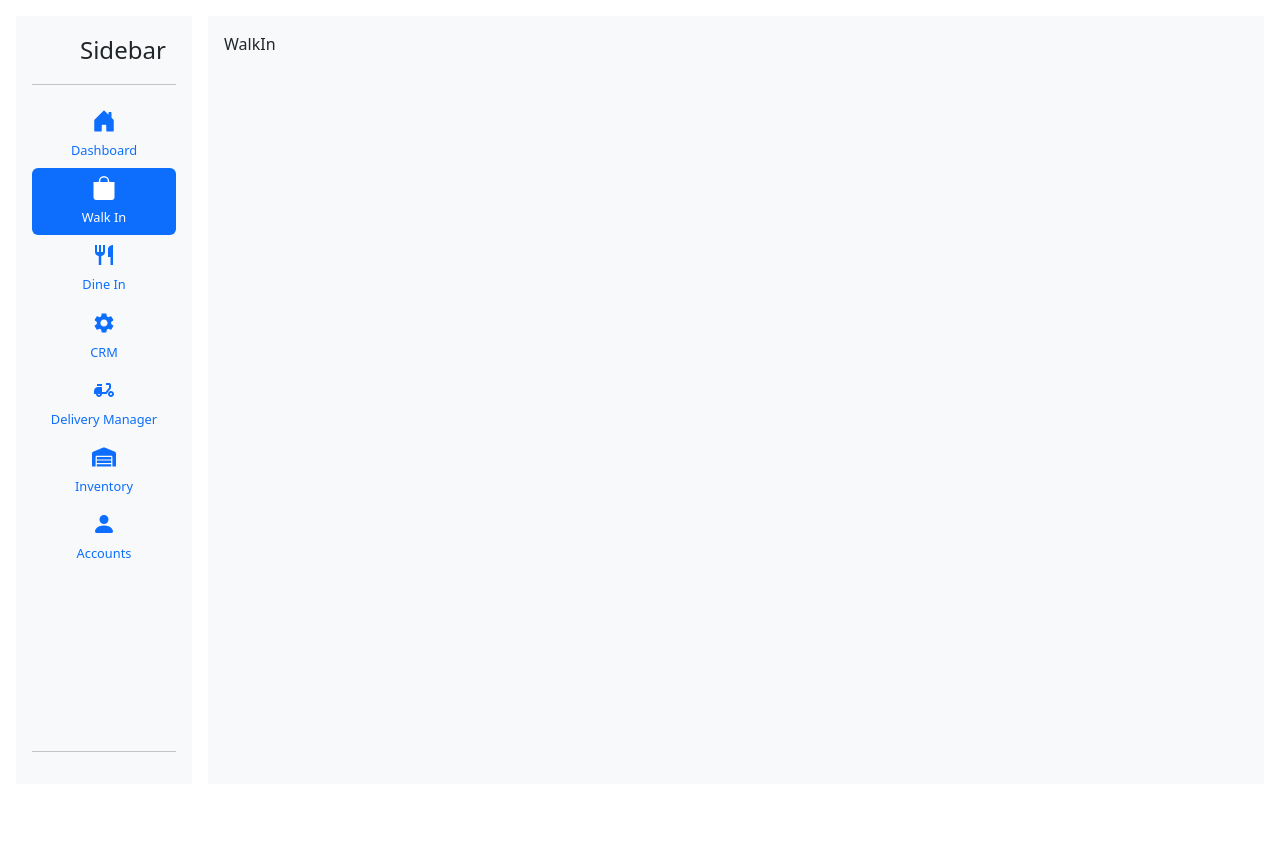
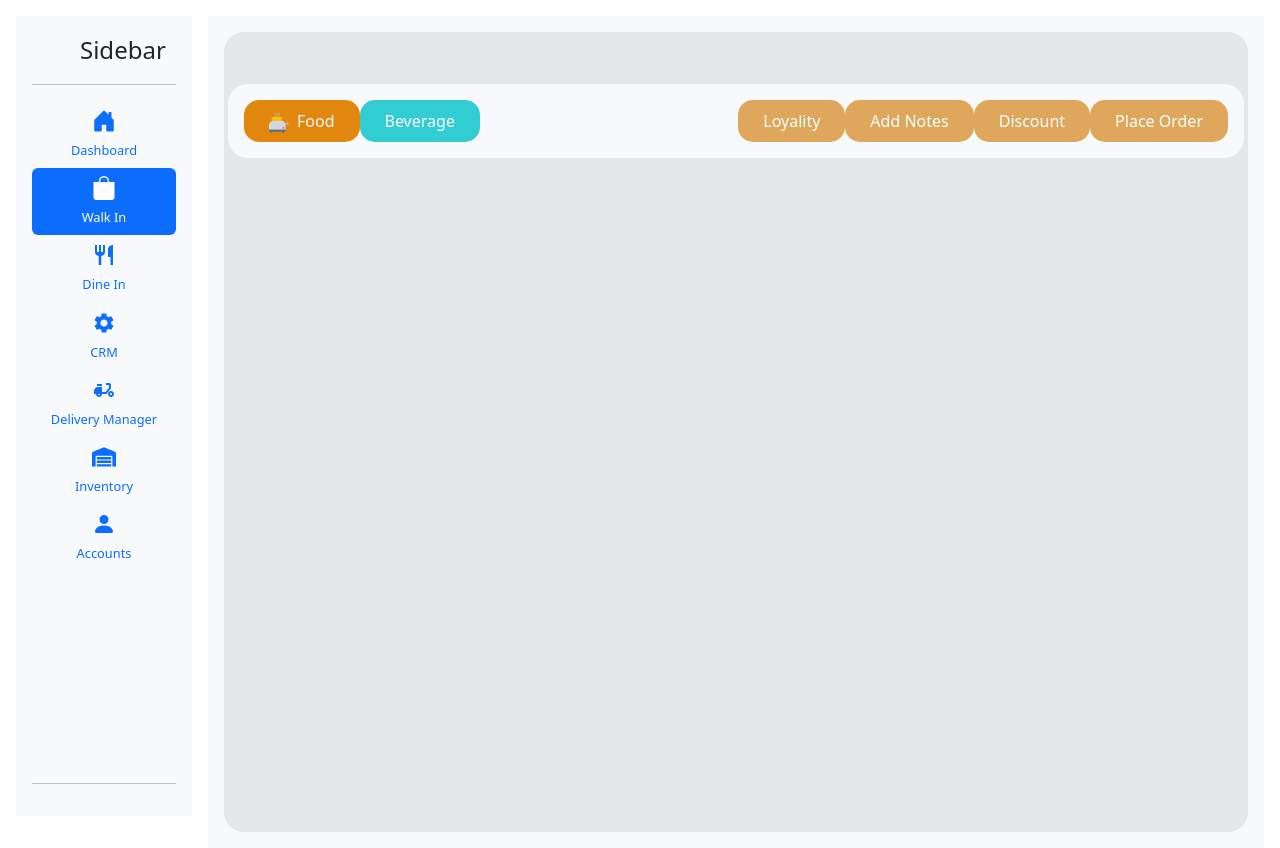
Before and after one commit to muhammedashifpa/zres, a React (Create React App) app: page /pos/main/walk-in in a window 1280 px wide. Before the commit the page ends 800 px from the top, so only its background shows below. Built offline with nearby package versions, Linux system fonts and the light colour scheme.

Commit message:
walk in page buttons section progressing

```diff
--- a/src/components/pos/main/components/walk-in/WalkIn.jsx
+++ b/src/components/pos/main/components/walk-in/WalkIn.jsx
@@ -1,9 +1,60 @@
 import React from 'react'
+import styled from 'styled-components'
 
 const WalkIn = () => {
   return (
-    <div>WalkIn</div>
-  )
+    <WalkinOuter className="p-1">
+      <div className="nav bg-light p-3 mt-5">
+        <div className="buttons w-100 d-flex justify-content-between">
+          <div className="">
+            <button className="btn btn-food px-4 py-2">
+              <img src="/images/walkin/foodbtn.png" className="me-2" alt="" />
+              Food
+            </button>
+            <button className="btn btn-beverage px-4 py-2  me-auto">Beverage</button>
+          </div>
+          <div className="">
+            <button className="btn btn-loyality px-4 py-2  me-auto">Loyality</button>
+            <button className="btn btn-notes px-4 py-2  me-auto"> Add Notes</button>
+            <button className="btn btn-notes px-4 py-2  me-auto"> Discount</button>
+            <button className="btn btn-notes px-4 py-2  me-auto"> Place Order</button>
+          </div>
+        </div>
+      </div>
+    </WalkinOuter>
+  );
 }
 
 export default WalkIn
+
+const WalkinOuter = styled.div`
+  background: rgba(102, 100, 100, 0.12);
+  height: 100vh;
+  border-radius: 20px;
+  .nav {
+    border-radius: 20px;
+    .btn-food {
+      background: #e1870e;
+      color: white;
+      border-radius: 15px;
+    }
+    .btn-beverage {
+      background: #31cdd2;
+
+      color: white;
+      border-radius: 15px;
+    }
+    .btn-loyality {
+      background: #dfa75c;
+
+      color: white;
+      border-radius: 15px;
+    }
+    .btn-notes {
+      background: #dfa75c;
+
+      color: white;
+      border-radius: 15px;
+    }
+  }
+`;
```
Also changed, not shown: public/images/walkin/foodbtn.png (added), src/components/pos/main/components/utils/order-interface/orderInterface.jsx (added).
